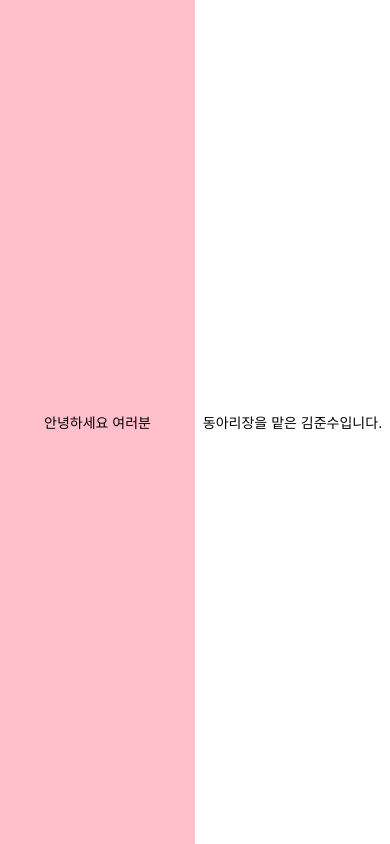
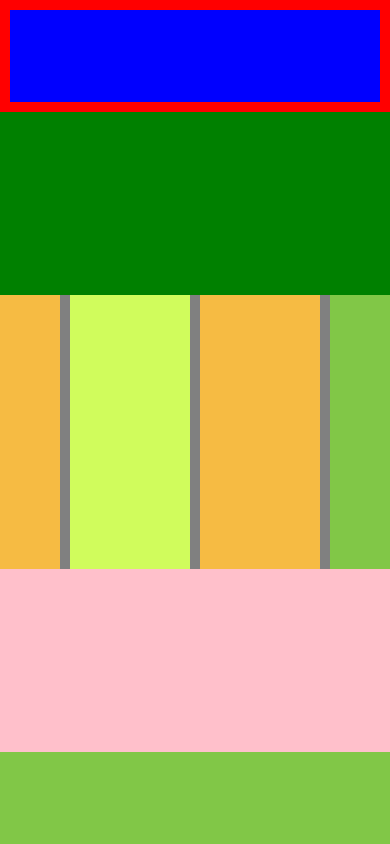
Before and after one commit to computerscience19/hello-expo, a React Native app: screen / in a window 390 px wide. Built offline with nearby package versions, Linux system fonts and the light colour scheme.

Commit message:
Update App.js

```diff
--- a/App.js
+++ b/App.js
@@ -3,34 +3,79 @@ import { SafeAreaView, StyleSheet, Text, View } from 'react-native';
 
 export default function App() {
   return (
-    <View style={styles.container}>
-      <View style = {styles.box1}><Text>안녕하세요 여러분</Text></View>
-      <View style = {styles.box2}><Text>동아리장을 맡은 김준수입니다.</Text></View>
+    <SafeAreaView style={styles.container}>
+      <View style={styles.box1}/>
+      <View style={styles.box2}/>
+
+      <View style={styles.container1}>
+        <View style={styles.item1}/>
+        <View style={styles.item2}/>
+        <View style={styles.item3}/>
+        <View style={styles.item4}/>
+      </View>
+
+      <View style={styles.box3}/>
+      <View style={styles.box4}/>
+
       <StatusBar style="auto" />
-    </View>
+    </SafeAreaView>
 
   );
 }
-
 const styles = StyleSheet.create({
 
   container: {
     flex:1,
-    flexDirection:'row',
+
   },
 
   box1: {
     flex:1,
-    justifyContent: 'center',
-    alignItems: 'center',
-    backgroundColor:'pink',
+    backgroundColor:'blue',
+    borderWidth: 10,
+    borderColor: "red",
+  },
+  box2: {
+    flex:2,
+    backgroundColor:'green',
   },
 
-  box2: {
-    flex:1,
-    justifyContent: 'center',
-    alignItems: 'center',
-    backgroundColor:'white',
+  container1: {
+    flex:3,
+    backgroundColor:'gray',
+    flexDirection: 'row',
+    gap:10,
+
   },
 
+  item1: {
+    flex:1,
+    backgroundColor:'#F6BB43',
+  },
+
+  item2: {
+    flex:2,
+    backgroundColor:'#D0FC5C',
+  },
+
+  item3: {
+    flex:2,
+    backgroundColor:'#F6BB43',
+  },
+
+  item4: {
+    flex:1,
+    backgroundColor:'#81C747',
+  },
+
+  box3:{
+    flex: 2,
+    backgroundColor: "pink",
+  },
+
+  box4:{
+    flex:1,
+    backgroundColor: '#81C747',
+  }
+
 });
```
